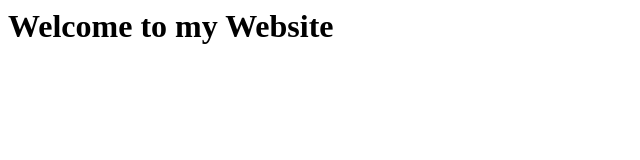
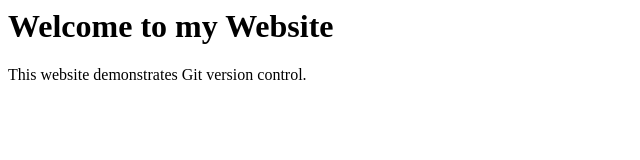
Before and after one commit to Abhiroop-011/git-assignment, a plain HTML site: page index.html in a window 1280 px wide. Shown: the whole page, without its empty margins (0-640 px from the left). Drawn offline with Linux system fonts and the light colour scheme.

Commit message:
Update homepage content

```diff
--- a/index.html
+++ b/index.html
@@ -1,4 +1,5 @@
 <html>
 <head><title>Home</title></head>
 <body><h1>Welcome to my Website</h1></body>
+<p>This website demonstrates Git version control.</p>
 </html>
```
